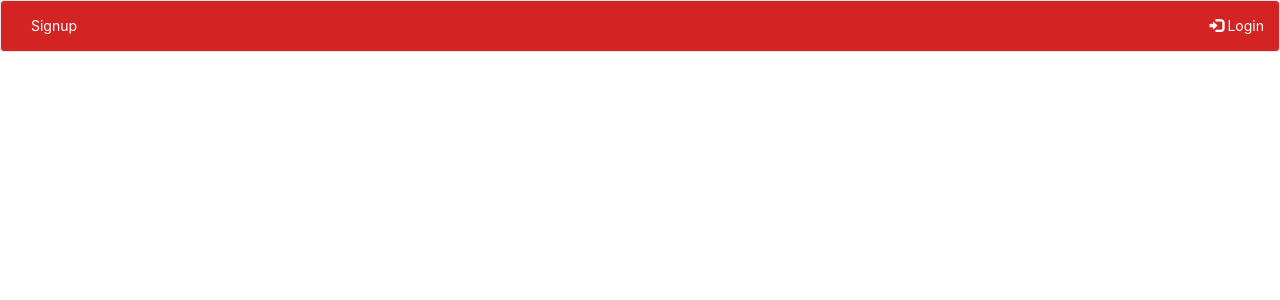
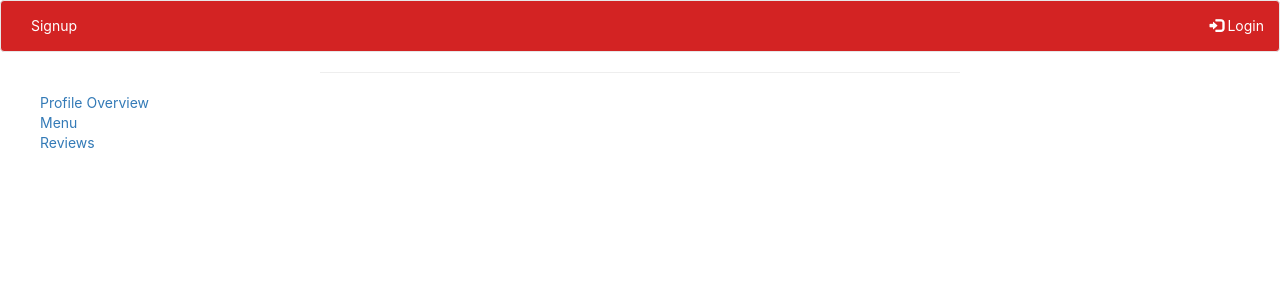
Before and after one commit to ysahani/Yelp-App-1, a React (Create React App) app in the folder frontend/: page /menu in a window 1280 px wide. Shown: the top 300 px of the page. Built offline with nearby package versions, Linux system fonts and the light colour scheme.

Commit message:
Redux now persists changes

```diff
--- a/frontend/src/components/LogIn/LogIn.js
+++ b/frontend/src/components/LogIn/LogIn.js
@@ -75,6 +75,8 @@ class LogIn extends Component {
     return (
       <div style={{ textAlign: 'center' }}>
         { redirectVar }
+        <h2 style={{ color: '#d32323' }}>Log in to Yelp</h2>
+        <br />
         <form>
           <label htmlFor="fname">
             <input placeholder="Email" type="text" id="email" name="email" onChange={this.handleUsername} />
--- a/frontend/src/components/Main.js
+++ b/frontend/src/components/Main.js
@@ -6,6 +6,7 @@ import LogIn from './LogIn/LogIn';
 import RestaurantPage from './RestaurantPage/RestaurantPage';
 import ReviewsPage from './RestaurantPage/Reviews';
 import UpdateProfile from './RestaurantPage/UpdateProfile';
+import Menu from './RestaurantPage/Menu';
 
 // Create a Main Component
 class Main extends Component {
@@ -25,6 +26,7 @@ class Main extends Component {
         <Route path="/restaurantpage" component={RestaurantPage} />
         <Route path="/reviewspage" component={ReviewsPage} />
         <Route path="/updateprofile" component={UpdateProfile} />
+        <Route path="/menu" component={Menu} />
       </div>
     );
   }
--- /dev/null
+++ b/frontend/src/components/RestaurantPage/Menu.js
@@ -0,0 +1,40 @@
+import React, { Component } from 'react';
+import { connect } from 'react-redux';
+import { Link } from 'react-router-dom';
+
+class Menu extends Component {
+  constructor(props) {
+    super(props);
+    this.state = {
+    };
+  }
+
+  render() {
+    return (
+      <div>
+        <div id="header">
+          <h1>{this.props.rname}</h1>
+          <h2>{this.props.location}</h2>
+          <hr id="line" />
+        </div>
+        <div>
+          <ul style={{ listStyle: 'none' }}>
+            <li><Link to="/restaurantpage">Profile Overview</Link></li>
+            <li><Link to="/menu">Menu</Link></li>
+            <li><Link to="/reviewspage">Reviews</Link></li>
+          </ul>
+        </div>
+      </div>
+    );
+  }
+}
+
+const mapStateToProps = (state) => ({
+  rname: state.name,
+  location: state.location,
+  email: state.email,
+  timings: state.timings,
+  description: state.description,
+});
+
+export default connect(mapStateToProps)(Menu);
--- a/frontend/src/components/RestaurantPage/RestaurantPage.js
+++ b/frontend/src/components/RestaurantPage/RestaurantPage.js
@@ -22,7 +22,7 @@ class RestaurantPage extends Component {
           <ul style={{ listStyle: 'none' }}>
             <li id="update"><Link to="/updateprofile">Update Your Page</Link></li>
             <li><Link to="/restaurantpage">Profile Overview</Link></li>
-            <li><Link to="/signup">Menu</Link></li>
+            <li><Link to="/menu">Menu</Link></li>
             <li><Link to="/reviewspage">Reviews</Link></li>
           </ul>
         </div>
--- a/frontend/src/components/RestaurantPage/Reviews.js
+++ b/frontend/src/components/RestaurantPage/Reviews.js
@@ -1,8 +1,9 @@
 import React, { Component } from 'react';
+import { connect } from 'react-redux';
 import { Link } from 'react-router-dom';
 import './Reviews.css';
 
-export default class Reviews extends Component {
+class Reviews extends Component {
   constructor(props) {
     super(props);
     this.state = {
@@ -13,14 +14,14 @@ export default class Reviews extends Component {
     return (
       <div>
         <div id="header">
-          <h1>Name</h1>
-          <h2>Location</h2>
+          <h1>{this.props.rname}</h1>
+          <h2>{this.props.location}</h2>
           <hr id="line" />
         </div>
         <div>
           <ul style={{ listStyle: 'none' }}>
             <li><Link to="/restaurantpage">Profile Overview</Link></li>
-            <li><Link to="/signup">Menu</Link></li>
+            <li><Link to="/menu">Menu</Link></li>
             <li><Link to="/reviewspage">Reviews</Link></li>
           </ul>
         </div>
@@ -46,3 +47,13 @@ export default class Reviews extends Component {
     );
   }
 }
+
+const mapStateToProps = (state) => ({
+  rname: state.name,
+  location: state.location,
+  email: state.email,
+  timings: state.timings,
+  description: state.description,
+});
+
+export default connect(mapStateToProps)(Reviews);
--- a/frontend/src/components/SignUp/SignUp.js
+++ b/frontend/src/components/SignUp/SignUp.js
@@ -72,6 +72,7 @@ class SignUp extends Component {
            console.log('Status Code : ', response.status);
            if (response.status === 200) {
              this.props.signUserUp();
+             this.props.history.push('/login');
            } else {
              this.props.dontSignUserUp();
            }
@@ -136,6 +137,8 @@ class SignUp extends Component {
        }
        return (
          <div style={{ textAlign: 'center' }}>
+           <h2 style={{ color: '#d32323' }}>Sign Up for Yelp</h2>
+           <br />
            <label htmlFor="persona">
              Choose a Persona:
              <select id="persona" onChange={this.handleChange} value={persona}>
--- a/frontend/src/index.js
+++ b/frontend/src/index.js
@@ -3,6 +3,8 @@ import ReactDOM from 'react-dom';
 import './index.css';
 import { createStore, applyMiddleware, compose } from 'redux';
 import { Provider } from 'react-redux';
+import { persistStore } from 'redux-persist';
+import { PersistGate } from 'redux-persist/integration/react';
 import App from './App';
 import * as serviceWorker from './serviceWorker';
 import appReducer from './reducers/appReducer';
@@ -11,9 +13,11 @@ const composeEnhancers = window.__REDUX_DEVTOOLS_EXTENSION_COMPOSE__ || compose;
 
 const store = createStore(appReducer, composeEnhancers(applyMiddleware()));
 
+const persistor = persistStore(store);
+
 ReactDOM.render(
   <React.StrictMode>
-    <Provider store={store}><App /></Provider>
+    <Provider store={store}><PersistGate persistor={persistor}><App /></PersistGate></Provider>
   </React.StrictMode>,
   document.getElementById('root'),
 );
@@ -22,3 +26,5 @@ ReactDOM.render(
 // unregister() to register() below. Note this comes with some pitfalls.
 // Learn more about service workers: https://bit.ly/CRA-PWA
 serviceWorker.unregister();
+
+export default { store, persistor };
--- a/frontend/src/reducers/appReducer.js
+++ b/frontend/src/reducers/appReducer.js
@@ -1,11 +1,13 @@
+import { persistReducer } from 'redux-persist';
+import storage from 'redux-persist/lib/storage';
+
+const persistConfig = {
+  key: 'root',
+  storage,
+  whitelist: ['isSignedUp', 'isLoggedIn', 'email', 'name', 'location', 'description', 'timings']
+};
 const createState = {
-  isSignedUp: null,
-  isLoggedIn: null,
-  name: '',
-  location: '',
-  email: '',
-  description: '',
-  timings: '',
+
 };
 const appReducer = (state = createState, action) => {
   if (action.type === 'SIGNUP_USER') {
@@ -38,7 +40,6 @@ const appReducer = (state = createState, action) => {
   }
   if (action.type === 'SIGN_OUT') {
     return {
-      ...state,
       isSignedUp: null,
       isLoggedIn: null,
     };
@@ -56,4 +57,4 @@ const appReducer = (state = createState, action) => {
   return state;
 };
 
-export default appReducer;
+export default persistReducer(persistConfig, appReducer);
```
Also changed, not shown: 1 other file (tests, documents, lock files or other folders).
